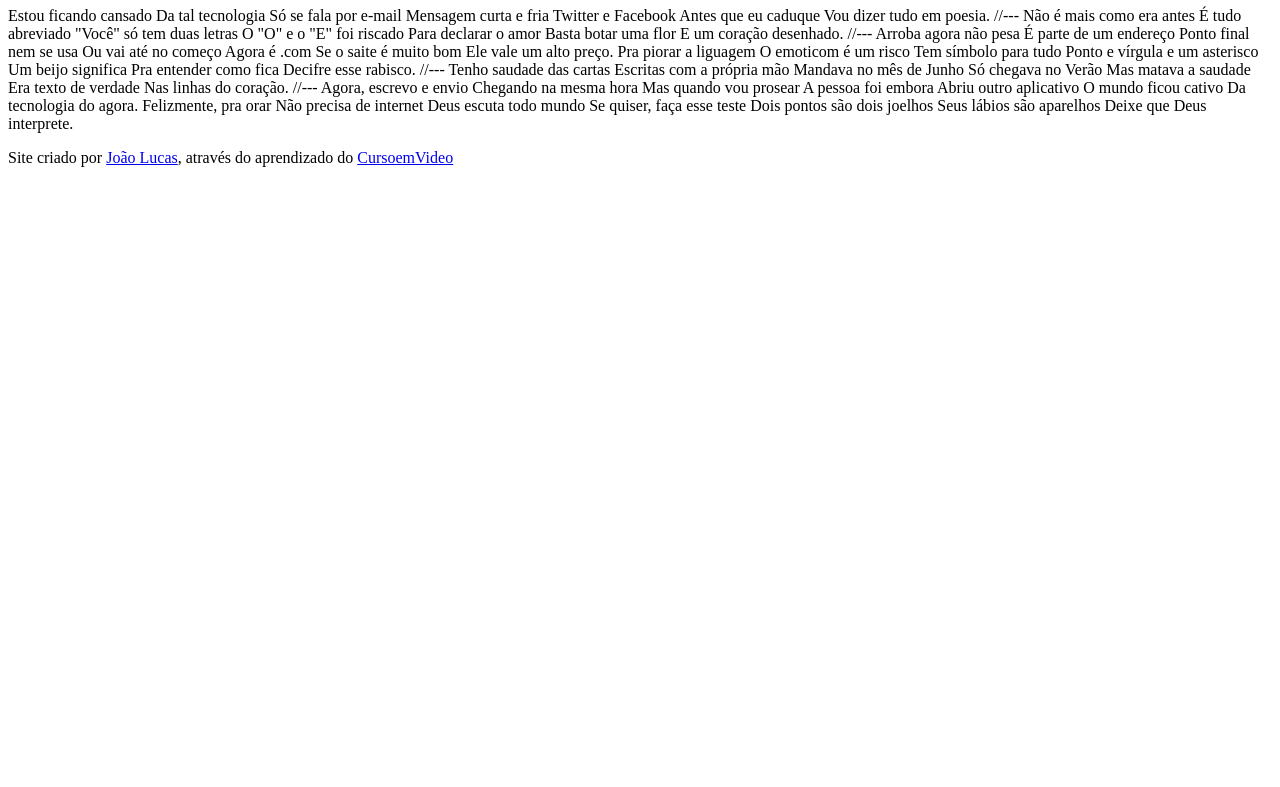
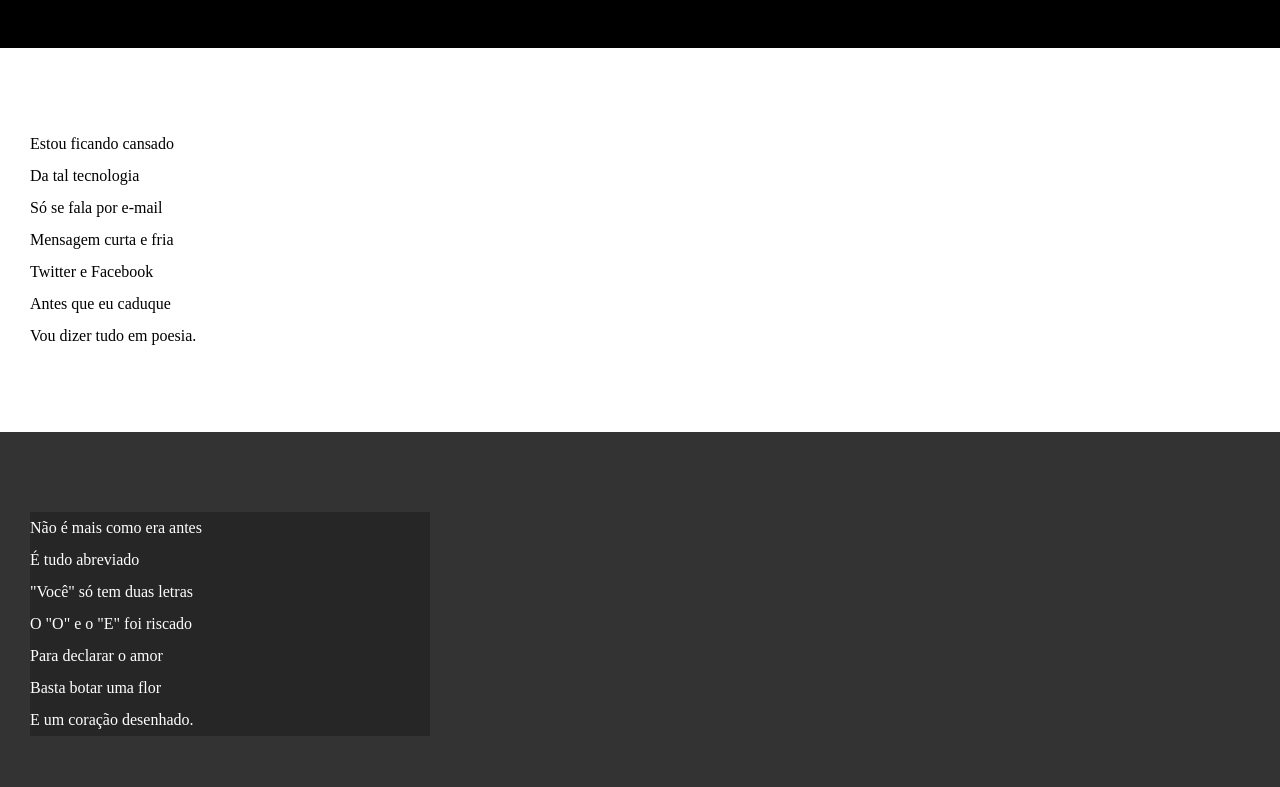
Before and after one commit to joaollucasfr/html-css, a plain HTML site: page desafios/d012/index.html in a window 1280 px wide. Shown: the part 107-894 px from the top of the page. Before the commit the page ends 800 px from the top, so only its background shows below. Drawn offline with Linux system fonts and the light colour scheme.

Commit message:
Atualização de estilos dos textos e blocos

```diff
--- /dev/null
+++ b/desafios/d012/estilo/style.css
@@ -0,0 +1,71 @@
+@charset "UTF-8";
+
+*{
+    margin: 0;
+    padding: 0;
+}
+
+html,body{
+    min-height: 100vh;
+    background-color: darkgray;
+}
+
+header{
+    background-color: black;
+    color: white;
+    text-align: center;
+}
+
+header{
+    h1{
+        padding-top: 50px;
+        font-variant: small-caps;
+    }
+}
+
+header{
+    p{
+        padding-bottom: 50px;
+    }
+}
+
+header a, footer a{
+    color: white;
+    text-decoration: none;
+    font-weight: bold;
+}
+
+header a:hover, footer a:hover{
+    text-decoration: underline;
+}
+
+section{
+    padding-top: 10vh;
+    padding-bottom: 10vh;
+    line-height: 2em;
+    padding-left: 30px;
+}
+
+section.normal{
+    background-color: white;
+    color: black;
+}
+
+section.imagem{
+    background-color: rgb(51, 51, 51);
+    color: white;
+}
+
+section.imagem{
+    p{
+        width: 400px;
+        background-color: rgba(0, 0, 0, 0.253);
+    }
+}
+
+footer{
+    background-color: black;
+    text-align: center;
+    color: white;
+    padding: 10px;
+}
--- a/desafios/d012/index.html
+++ b/desafios/d012/index.html
@@ -4,6 +4,7 @@
     <meta charset="UTF-8">
     <meta name="viewport" content="width=device-width, initial-scale=1.0">
     <title>Cordel Moderno</title>
+    <link rel="stylesheet" href="estilo/style.css">
 </head>
 <body>
     <header>
@@ -11,69 +12,85 @@
         <p>Por <a href="https://www.recantodasletras.com.br/poesias/3186743" target="_black">Milton Duarte</a></p>
     </header>
 
-    Estou ficando cansado
-    Da tal tecnologia
-    Só se fala por e-mail
-    Mensagem curta e fria
-    Twitter e Facebook
-    Antes que eu caduque
-    Vou dizer tudo em poesia.
+    <section class="normal">
+        <p>
+            Estou ficando cansado <br>
+            Da tal tecnologia <br>
+            Só se fala por e-mail <br>
+            Mensagem curta e fria <br>
+            Twitter e Facebook <br>
+            Antes que eu caduque <br>
+            Vou dizer tudo em poesia.
+        </p>
+    </section>
 
-    //---
+    <section class="imagem">
+        <p>
+            Não é mais como era antes <br>
+            É tudo abreviado <br>
+            "Você" só tem duas letras <br>
+            O "O" e o "E" foi riscado <br>
+            Para declarar o amor <br>
+            Basta botar uma flor <br>
+            E um coração desenhado.
+        </p>
+    </section>
 
-    Não é mais como era antes
-    É tudo abreviado
-    "Você" só tem duas letras
-    O "O" e o "E" foi riscado
-    Para declarar o amor
-    Basta botar uma flor
-    E um coração desenhado.
+    <section class="normal">
+        <p>
+            Arroba agora não pesa <br>
+            É parte de um endereço <br>
+            Ponto final nem se usa <br>
+            Ou vai até no começo <br>
+            Agora é .com <br>
+            Se o saite é muito bom <br>
+            Ele vale um alto preço.
+        </p>
 
-    //---
+        <p>
+            Pra piorar a liguagem <br>
+            O emoticom é um risco <br>
+            Tem símbolo para tudo <br>
+            Ponto e vírgula e um asterisco <br>
+            Um beijo significa <br>
+            Pra entender como fica <br>
+            Decifre esse rabisco. <br>
+        </p>
+    </section>
 
-    Arroba agora não pesa
-    É parte de um endereço
-    Ponto final nem se usa
-    Ou vai até no começo
-    Agora é .com
-    Se o saite é muito bom
-    Ele vale um alto preço.
+    <section class="imagem">
+        <p>
+            Tenho saudade das cartas <br>
+            Escritas com a própria mão <br>
+            Mandava no mês de Junho <br>
+            Só chegava no Verão <br>
+            Mas matava a saudade <br>
+            Era texto de verdade <br>
+            Nas linhas do coração.
+        </p>
+    </section>
 
-    Pra piorar a liguagem
-    O emoticom é um risco
-    Tem símbolo para tudo
-    Ponto e vírgula e um asterisco
-    Um beijo significa
-    Pra entender como fica
-    Decifre esse rabisco.
+    <section class="normal">
+        <p>
+            Agora, escrevo e envio <br>
+            Chegando na mesma hora <br>
+            Mas quando vou prosear <br>
+            A pessoa foi embora <br>
+            Abriu outro aplicativo <br>
+            O mundo ficou cativo <br>
+            Da tecnologia do agora.
+        </p>
 
-    //---
-
-    Tenho saudade das cartas
-    Escritas com a própria mão
-    Mandava no mês de Junho
-    Só chegava no Verão
-    Mas matava a saudade
-    Era texto de verdade
-    Nas linhas do coração.
-
-    //---
-
-    Agora, escrevo e envio
-    Chegando na mesma hora
-    Mas quando vou prosear
-    A pessoa foi embora
-    Abriu outro aplicativo
-    O mundo ficou cativo
-    Da tecnologia do agora.
-
-    Felizmente, pra orar
-    Não precisa de internet
-    Deus escuta todo mundo
-    Se quiser, faça esse teste
-    Dois pontos são dois joelhos
-    Seus lábios são aparelhos
-    Deixe que Deus interprete.
+        <p>
+            Felizmente, pra orar <br>
+            Não precisa de internet <br>
+            Deus escuta todo mundo <br>
+            Se quiser, faça esse teste <br>
+            Dois pontos são dois joelhos <br>
+            Seus lábios são aparelhos <br>
+            Deixe que Deus interprete.
+        </p>
+    </section>
 
     <footer>
         <p>Site criado por <a href="https://github.com/joaollucasfr" target="_blank">João Lucas</a>, através do aprendizado do <a href="https://www.cursoemvideo.com" target="_blank">CursoemVideo</a></p>
```
